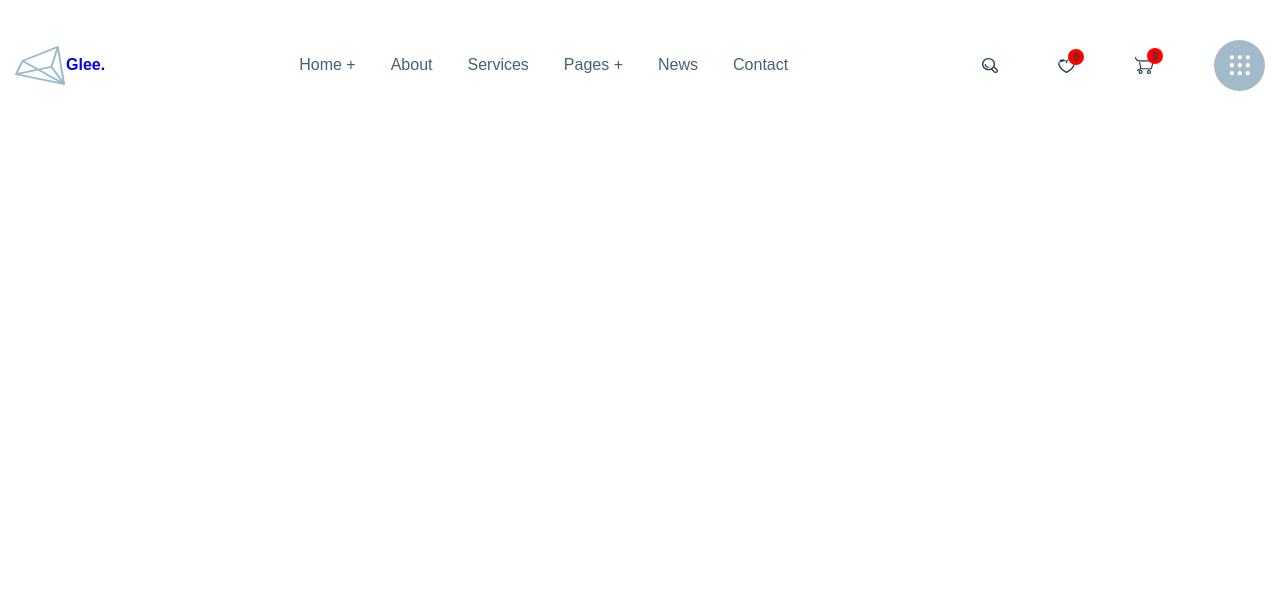
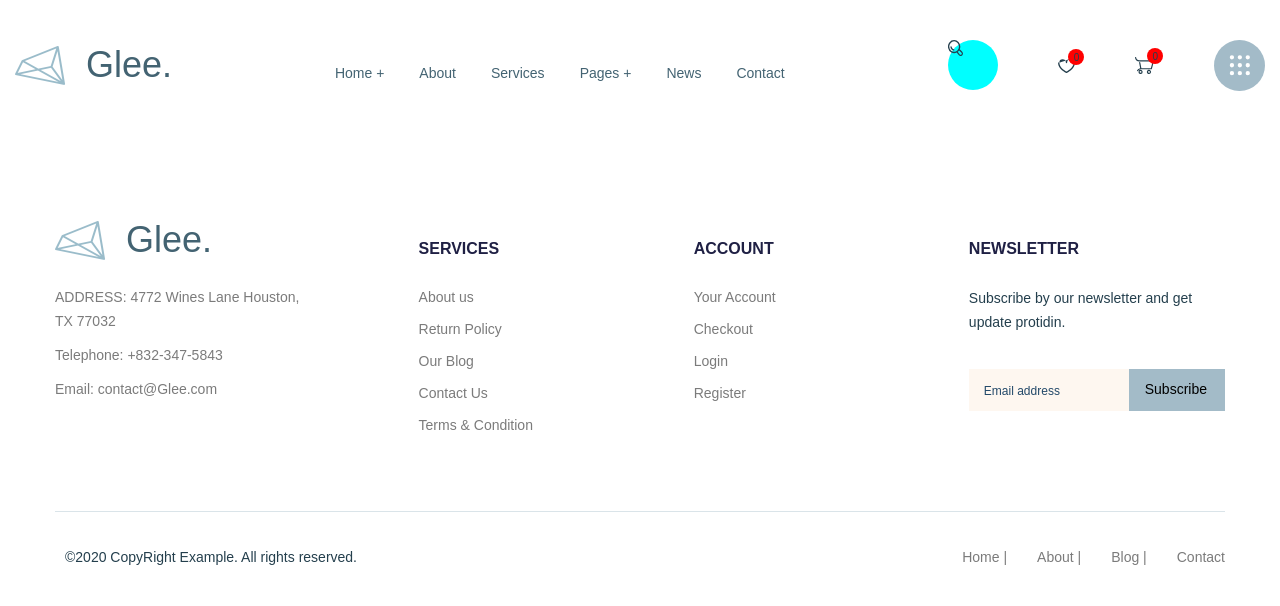
Before and after one commit to kotgur/GLEE, a website: page app/index.html in a window 1280 px wide. Drawn offline with nearby package versions, Linux system fonts and the light colour scheme; files that its build step writes are made by us from their sources.

Commit message:
added footer

```diff
--- a/app/index.html
+++ b/app/index.html
@@ -16,7 +16,7 @@
         <a class="logo" href="#">
           <img class="logo-img" src="images/logo.png" alt="logo">
           <span class="logo__img-title">Glee.</span>
-          </a>
+        </a>
         <nav class="menu">
           <ul class="menu__list">
             <li class="menu__list-item">
@@ -40,8 +40,8 @@
           </ul>
         </nav>
         <div class="user-nav">
-          <a class="user-nav__link" href="#">
-            <img class="user-nav__link-img" src="images/icon/search.svg" alt="search">
+          <a class="user-nav__link user-nav__link-sourch" href="#">
+            <img class="user-nav__link-img" src="images/icon/sourch.svg" alt="sourch">
           </a>
           <a class="user-nav__link" href="#">
             <img class="user-nav__link-img" src="images/icon/hearth.svg" alt="hearth">
@@ -60,7 +60,96 @@
   </header>
 
 
-
+  <footer class="footer">
+    <div class="container">
+      <div class="footer-top">
+        <div class="footer-top__item footer-top__contact">
+          <a class="logo footer-top__logo" href="#">
+            <img class="logo-img" src="images/logo.png" alt="logo">
+            <span class="logo__img-title">Glee.</span>
+          </a>
+          <a class="footer-top__adress" href="#">
+            ADDRESS: 4772 Wines Lane
+            Houston, TX 77032
+          </a>
+          <a class="footer-top__phone" href="tel:+832347584">
+            Telephone: +832-347-5843
+          </a>
+          <a class="footer-top__email" href="mailto:contact@Glee.com">
+            Email: contact@Glee.com
+          </a>
+        </div>
+        <div class="footer-top__item footer-top__nav">
+          <h6 class="footer-top__title">Services</h6>
+          <ul class="footer-top__list">
+            <li class="footer-top__item">
+              <a class="footer-top__link" href="#">About us</a>
+            </li>
+            <li class="footer-top__item">
+              <a class="footer-top__link" href="#">Return Policy</a>
+            </li>
+            <li class="footer-top__item">
+              <a class="footer-top__link" href="#">Our Blog</a>
+            </li>
+            <li class="footer-top__item">
+              <a class="footer-top__link" href="#">Contact Us</a>
+            </li>
+            <li class="footer-top__item">
+              <a class="footer-top__link" href="#">Terms & Condition</a>
+            </li>
+          </ul>
+        </div>
+        <div class="footer-top__item footer-top__nav">
+          <h6 class="footer-top__title">Account</h6>
+          <ul class="footer-top__list">
+            <li class="footer-top__link">
+              <a class="footer-top__link" href="#">Your Account</a>
+            </li>
+            <li class="footer-top__link">
+              <a class="footer-top__link" href="#">Checkout</a>
+            </li>
+            <li class="footer-top__link">
+              <a class="footer-top__link" href="#">Login</a>
+            </li>
+            <li class="footer-top__link">
+              <a class="footer-top__link" href="#">Register</a>
+            </li>
+          </ul>
+        </div>
+        <div class="footer-top__item footer-top__item-form">
+          <h6 class="footer-top__title">Newsletter</h6>
+          <p class="footer-top__text">
+            Subscribe by our newsletter and get update protidin.
+          </p>
+          <form class="footer-top__form" action="#">
+            <input class="footer-top__form-input" type="email" placeholder="Email address" required>
+            <button class="footer-top__form-btn" type="submit">Subscribe</button>
+          </form>
+        </div>
+      </div>
+      <div class="footer-bootom">
+        <p class="footer-bootom__copy">
+          ©2020 CopyRight Example. All rights reserved.
+        </p>
+        <div class="footer-bootom__link">
+          <ul class="footer-bootom__list">
+            <li class="footer-bootom__link">
+              <a  class="footer-bootom__link" href="#">Home |</a>
+            </li>
+            <li class="footer-bootom__link">
+              <a class="footer-bootom__link" href="#">About |</a>
+            </li>
+            <li class="footer-bootom__link">
+              <a class="footer-bootom__link" href="#">Blog |</a>
+            </li>
+            <li class="footer-bootom__link">
+              <a class="footer-bootom__link" href="#">Contact</a>
+            </li>
+          </ul>
+        </div>
+      </div>
+    </div>
+  </footer>
 
   <script src="js/main.min.js"></script>
 </body>
--- a/app/scss/_global.scss
+++ b/app/scss/_global.scss
@@ -10,3 +10,11 @@ max-width: 1800px;
 margin: 0 auto;
 padding: 0 15px;
 }
+
+a{
+  line-height: 24px;
+  margin-bottom: 15px;
+  @extend %rubik-400;
+  font-size: 14px;
+  color: #7b7b7b;
+}
--- a/app/scss/_vars.scss
+++ b/app/scss/_vars.scss
@@ -1,6 +1,7 @@
 $accent: #a3bbc8;
 $defolt: #243f4d;
 $title: #191919;
+$bg: #fef7f0;
 
 %dmsans-400{
   font-family: 'DMSans-Regular', sans-serif;
--- a/app/scss/style.scss
+++ b/app/scss/style.scss
@@ -17,6 +17,14 @@
   display: flex;
   align-items: center;
   font-size: 16px;
+
+  &__img-title {
+    padding-left: 20px;
+    @extend %rubik-500;
+    font-size: 36px;
+    font-weight: 58px;
+    color: #436372;
+  }
 }
 
 .menu {
@@ -33,6 +41,7 @@
     color: #436372;
     transition: all .3s;
     @extend %rubik-500;
+
     &:hover {
       color: $accent;
       font-size: 18px;
@@ -53,6 +62,16 @@
     position: relative;
   }
 
+  &__link-sourch {
+    width: 50px;
+    height: 50px;
+    border-radius: 99%;
+    border-bottom: 1px;
+    background-color: aqua;
+  }
+
+
+
   &__link+.user-nav__link {
     padding-left: 60px;
   }
@@ -69,6 +88,119 @@
     color: $defolt;
     text-align: center;
     line-height: 18px;
+  }
+}
+
+
+
+.footer {
+  max-width: 1200px;
+  margin: 0 auto;
+}
+
+.footer-top {
+  padding: 75px 0 70px;
+  border-bottom: 1px solid #dae4e9;
+  display: flex;
+
+  &__contact {
+    margin-right: 100px;
+  }
+
+  &__nav {
+    width: 170px;
+    margin-right: 130px;
+  }
+
+  &__item-form {
+    width: 300px;
+  }
+
+  &__logo {
+    width: 220px;
+    margin-bottom: 25px;
+  }
+
+  &__adress,
+  &__phone,
+  &__email {
+    display: block;
+    line-height: 24px;
+    margin-bottom: 10px;
+    @extend %rubik-400;
+    font-size: 14px;
+    color: #7b7b7b;
+  }
+
+  &__title {
+    margin-bottom: 5px;
+    @extend %dmsans-700;
+    color: #1f2044;
+    font-size: 16px;
+    line-height: 55px;
+    text-transform: uppercase;
+  }
+
+  &__link {
+    line-height: 32px;
+  }
+
+  &__text {
+    font-size: 14px;
+    line-height: 24px;
+    @extend %rubik-400;
+    margin-bottom: 35px;
+    margin-top: 10px;
+  }
+
+  &__form {
+    display: flex;
+  }
+
+  &__form-input {
+    background-color: $bg;
+    max-width: 170px;
+    width: 100%;
+    border: none;
+    padding: 12px 10px 12px 15px;
+
+    &::placeholder {
+      @extend %dmsans-400;
+      font-size: 12px;
+      color: #234969;
+    }
+  }
+
+  &__form-btn {
+    background-color: $accent;
+    border: none;
+    color: #000;
+    @extend %dmsans-400;
+    font-size: 14px;
+    padding: 12px 18px 14px 16px;
+    cursor: pointer;
+  }
+}
+
+.footer-bootom {
+  height: 90px;
+  display: flex;
+  justify-content: space-between;
+  align-items: center;
+
+  &__copy {
+    margin: 35px 10px;
+    font-size: 14px;
+    line-height: 32px;
+    @extend %rubik-400;
+  }
+
+  &__list {
+    display: flex;
+  }
+
+  &__link+.footer-bootom__link {
+    margin-left: 30px;
   }
 }
 
```
Also changed, not shown: app/images/icon/sourch.svg (renamed from app/images/icon/search.svg).
